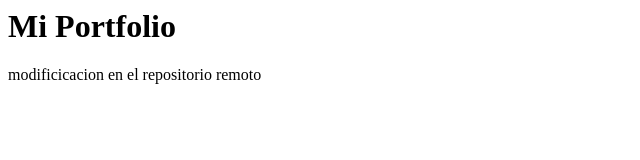
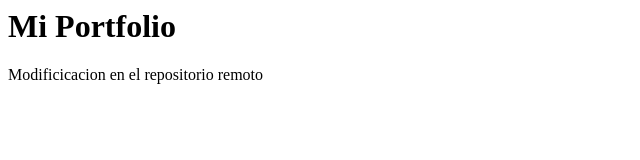
Before and after one commit to Jadegre22/Prueba-FrontEnd, a plain HTML site: page index.html in a window 1280 px wide. Shown: the full height of the page, 0-640 px from the left. Drawn offline with Linux system fonts and the light colour scheme.

Commit message:
Update index.html

```diff
--- a/index.html
+++ b/index.html
@@ -1,2 +1,2 @@
 <h1>Mi Portfolio</h1>
-<p>modificicacion en el repositorio remoto <p/>
+<p>Modificicacion en el repositorio remoto<p/>
```
